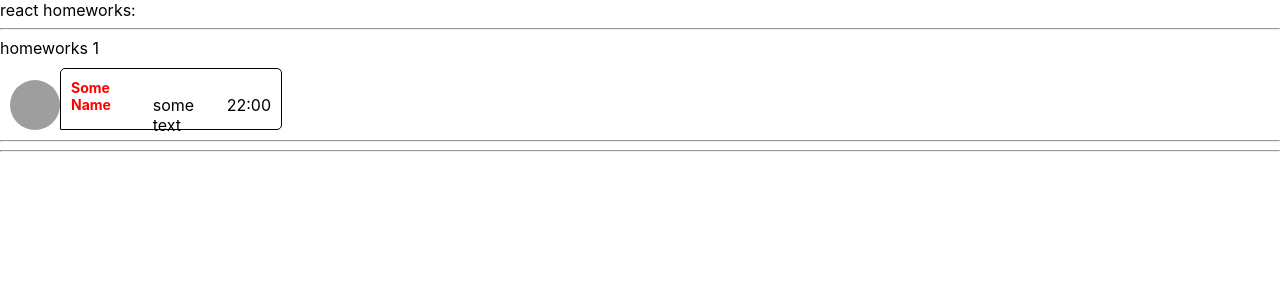
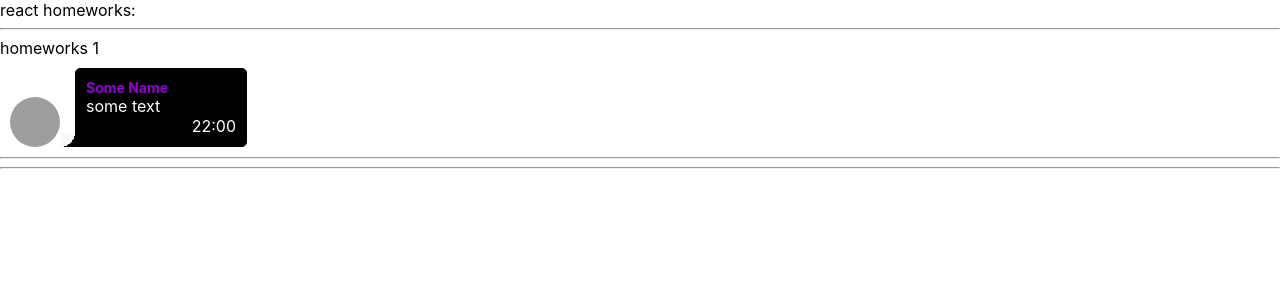
Before and after one commit to DanilMoskalets/it-incubator-ignat-homeworks, a React (Create React App) app in the folder homeworks/: page / in a window 1280 px wide. Shown: the top 300 px of the page. Built offline with nearby package versions, Linux system fonts and the light colour scheme; grey boxes are pictures that could not be loaded.

Commit message:
Commit to main

```diff
--- a/homeworks/src/p1-main/m1-ui/u1-app/App.tsx
+++ b/homeworks/src/p1-main/m1-ui/u1-app/App.tsx
@@ -1,6 +1,7 @@
 import React from 'react'
 import s from './App.module.css'
 import HW1 from '../../../p2-homeworks/h1/HW1'
+import HW2 from "../../../p2-homeworks/h2/HW2";
 
 function App() {
     return (
--- a/homeworks/src/p2-homeworks/h1/Message.module.css
+++ b/homeworks/src/p2-homeworks/h1/Message.module.css
@@ -11,20 +11,32 @@
 }
 
 .content {
-    display: flex;
-    width: 200px;
-    height: 40px;
     padding: 10px;
     border: black solid 1px;
     border-radius: 5px 5px 5px 0px;
+    background-color: black;
+}
+
+.corner {
+    width: 15px;
+    height: 15px;
+    background: radial-gradient(circle at 0 0, rgb(250,250,250) 15px, rgb(0,0,0) 0);
 }
 
 .name {
-   font-size: 14px;
+    font-size: 14px;
     font-weight: bold;
-    margin: 0px;
+    color: darkviolet;
+}
+.text {
+    min-width: 150px;
+    max-width: 300px;
+    word-wrap: break-word;
+    color: #fff;
 }
 
-.name {
-    color: red;
+.time {
+    display: flex;
+    justify-content: flex-end;
+    color: #fff;
 }
--- a/homeworks/src/p2-homeworks/h1/Message.tsx
+++ b/homeworks/src/p2-homeworks/h1/Message.tsx
@@ -13,11 +13,12 @@ export default function Message(props: typeMessageProp) {
 
         <div className={s.message}>
             <img src={props.avatar} className={s.avatar}/>
-            <div className={s.content}>
-                <h6 className={s.name} > {props.name} </h6>
-                <p> {props.message}</p>
-                <p>{props.time}</p>
-            </div>
+            <div className={s.corner}></div>
+                <div className={s.content}>
+                    <div className={s.name}> {props.name} </div>
+                    <div className={s.text}> {props.message}</div>
+                    <div className={s.time}>{props.time}</div>
+                </div>
         </div>
     )
 }
```
